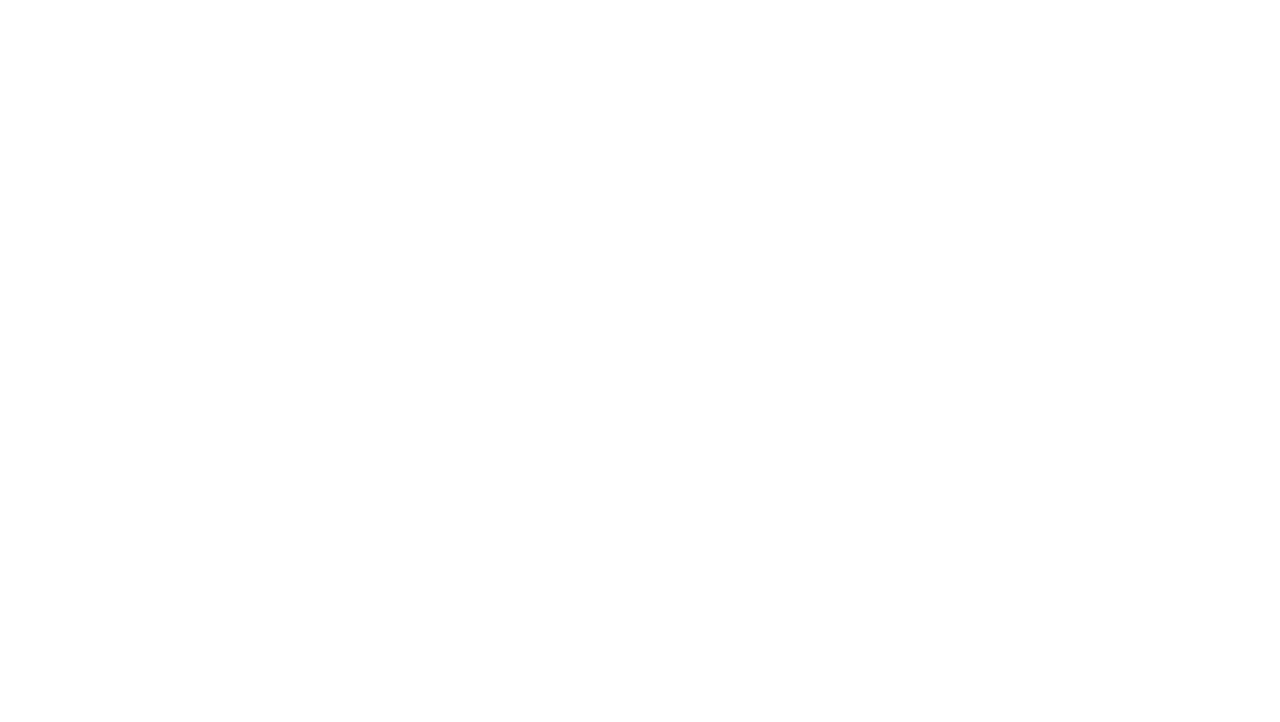
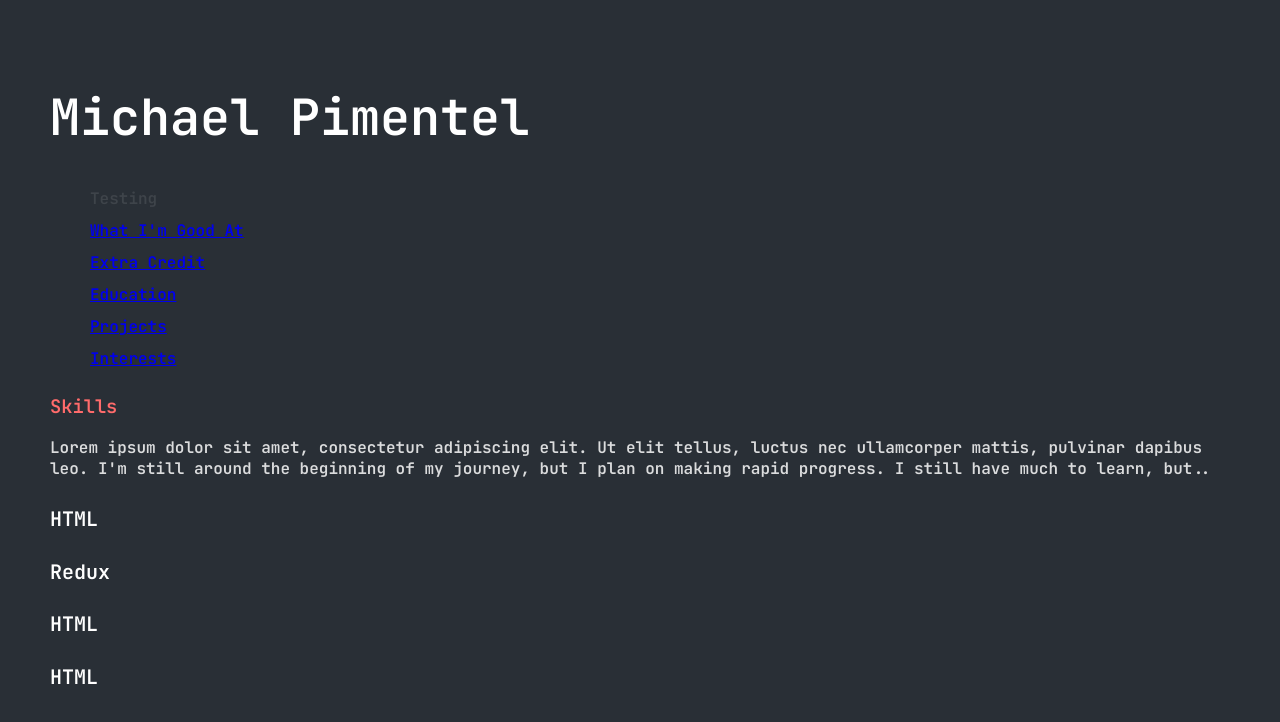
Before and after one commit to mikecpimentel/Portfolio, a React (Create React App) app in the folder client/: page /skills in a window 1280 px wide. Shown: the top 722 px of the page. Built offline with nearby package versions, Linux system fonts and the light colour scheme.

Commit message:
Not doing this properly.

```diff
--- a/client/public/index.html
+++ b/client/public/index.html
@@ -1,15 +1,11 @@
 <!DOCTYPE html>
 <html lang="en">
   <head>
+    <link rel="preconnect" href="https://fonts.googleapis.com">
+<link rel="preconnect" href="https://fonts.gstatic.com" crossorigin>
+<link href="https://fonts.googleapis.com/css2?family=JetBrains+Mono:wght@600&display=swap" rel="stylesheet">
     <meta charset="utf-8" />
-    <link rel="icon" href="%PUBLIC_URL%/favicon.ico" />
-    <meta name="viewport" content="width=device-width, initial-scale=1" />
-    <meta name="theme-color" content="#000000" />
-    <meta
-      name="description"
-      content="Web site created using create-react-app"
-    />
-    <link rel="apple-touch-icon" href="%PUBLIC_URL%/logo192.png" />
+
     <!--
       manifest.json provides metadata used when your web app is installed on a
       user's mobile device or desktop. See https://developers.google.com/web/fundamentals/web-app-manifest/
--- a/client/src/App.css
+++ b/client/src/App.css
@@ -1,5 +1,5 @@
 .App {
-  text-align: center;
+  dtext-align: center;
 }
 
 @media (prefers-reduced-motion: no-preference) {
@@ -8,15 +8,16 @@
   }
 }
 
+/*
 .App-header {
   min-height: 100vh;
   display: flex;
   flex-direction: column;
   align-items: center;
   justify-content: center;
-  font-size: calc(10px + 2vmin);
-  color: white;
+  hfont-size: calc(10px + 2vmin);
 }
+
 
 @keyframes App-logo-spin {
   from {
@@ -26,3 +27,4 @@
     transform: rotate(360deg);
   }
 }
+*/
--- a/client/src/App.js
+++ b/client/src/App.js
@@ -1,11 +1,14 @@
 import './App.css';
+
 
 function App() {
   return (
     <div className="App">
       <header className="App-header">
-        taewiasnfjlkasdj fjasdlkfjaklsd jfklasd
+        <h1>Michael Pimentel</h1>
       </header>
+      <main>
+      </main>
     </div>
   );
 }
--- /dev/null
+++ b/client/src/features/nav/NavList.js
@@ -0,0 +1,18 @@
+import { NavLink } from 'react-router-dom'
+
+export const NavList = () => {
+
+    return (
+        <div>
+            <ul className="vertical-nav">
+                <li>Testing</li>
+                <li><NavLink to="/skills">What I'm Good At</NavLink></li>
+                <li><NavLink to="/extra-credit">Extra Credit</NavLink></li>
+                <li><NavLink to="/education">Education</NavLink></li>
+                <li><NavLink to="/projects">Projects</NavLink></li>
+                <li><NavLink to="/interests">Interests</NavLink></li>
+            </ul>
+
+        </div>
+    );
+}
--- /dev/null
+++ b/client/src/features/sections/Education.js
@@ -0,0 +1,16 @@
+
+
+
+
+export const Education = () => {
+    return (
+        <div>
+            <h3>Education</h3>
+            <p className="light-text">Lorem ipsum dolor sit amet, consectetur adipiscing elit. Ut elit tellus, luctus nec ullamcorper mattis, pulvinar dapibus leo. I'm still around the beginning of my journey, but I plan on making rapid progress. I still have much to learn, but..</p>
+            <h4 className="skill">HTML</h4>
+            <h4 className="skill">Redux</h4>
+            <h4 className="skill">HTML</h4>
+            <h4 className="skill">HTML</h4>
+        </div>
+    )
+}
--- /dev/null
+++ b/client/src/features/sections/ExtraCredit.js
@@ -0,0 +1,14 @@
+
+
+export const ExtraCredit = () => {
+    return (
+        <div>
+            <h3>Extra Credit</h3>
+            <p className="light-text">Lorem ipsum dolor sit amet, consectetur adipiscing elit. Ut elit tellus, luctus nec ullamcorper mattis, pulvinar dapibus leo. I'm still around the beginning of my journey, but I plan on making rapid progress. I still have much to learn, but..</p>
+            <h4 className="skill">HTML</h4>
+            <h4 className="skill">Redux</h4>
+            <h4 className="skill">HTML</h4>
+            <h4 className="skill">HTML</h4>
+        </div>
+    )
+}
--- /dev/null
+++ b/client/src/features/sections/Interests.js
@@ -0,0 +1,16 @@
+
+
+
+
+export const Interests = () => {
+    return (
+        <div>
+            <h3>Interests</h3>
+            <p className="light-text">Lorem ipsum dolor sit amet, consectetur adipiscing elit. Ut elit tellus, luctus nec ullamcorper mattis, pulvinar dapibus leo. I'm still around the beginning of my journey, but I plan on making rapid progress. I still have much to learn, but..</p>
+            <h4 className="skill">HTML</h4>
+            <h4 className="skill">Redux</h4>
+            <h4 className="skill">HTML</h4>
+            <h4 className="skill">HTML</h4>
+        </div>
+    )
+}
--- /dev/null
+++ b/client/src/features/sections/Projects.js
@@ -0,0 +1,14 @@
+
+
+export const Projects = () => {
+    return (
+        <div>
+            <h3>Projects</h3>
+            <p className="light-text">Lorem ipsum dolor sit amet, consectetur adipiscing elit. Ut elit tellus, luctus nec ullamcorper mattis, pulvinar dapibus leo. I'm still around the beginning of my journey, but I plan on making rapid progress. I still have much to learn, but..</p>
+            <h4 className="skill">HTML</h4>
+            <h4 className="skill">Redux</h4>
+            <h4 className="skill">HTML</h4>
+            <h4 className="skill">HTML</h4>
+        </div>
+    )
+}
--- /dev/null
+++ b/client/src/features/sections/Skills.js
@@ -0,0 +1,14 @@
+
+
+export const Skills = () => {
+    return (
+        <div>
+            <h3>Skills</h3>
+            <p className="light-text">Lorem ipsum dolor sit amet, consectetur adipiscing elit. Ut elit tellus, luctus nec ullamcorper mattis, pulvinar dapibus leo. I'm still around the beginning of my journey, but I plan on making rapid progress. I still have much to learn, but..</p>
+            <h4 className="skill">HTML</h4>
+            <h4 className="skill">Redux</h4>
+            <h4 className="skill">HTML</h4>
+            <h4 className="skill">HTML</h4>
+        </div>
+    )
+}
--- a/client/src/index.css
+++ b/client/src/index.css
@@ -1,11 +1,42 @@
 body {
   margin: 0;
-  font-family: JetBrains;
+  font-family: "JetBrains Mono";
   -webkit-font-smoothing: antialiased;
   -moz-osx-font-smoothing: grayscale;
+  background-color: #292F36;
+  font-size: 16px;
+  font-weight: 600;
+  color:#fff;
+  padding:50px;
 }
 
 code {
   font-family: source-code-pro, Menlo, Monaco, Consolas, 'Courier New',
     monospace;
 }
+
+p.light-text {
+  color:#ffffffd4;
+}
+
+h1 {
+  font-size: 50px;
+  color:#fff;
+}
+
+h3 {
+  color: #FF6B6B;
+}
+
+h4.skill {
+  color:#fff;
+  font-weight:600;
+  font-size:1.25em;
+}
+
+ul.vertical-nav li {
+  color: #ffffff1a;
+  font-size: 1em;
+  list-style-type: none;
+  line-height:2;
+}
--- a/client/src/index.js
+++ b/client/src/index.js
@@ -1,12 +1,29 @@
 import React from 'react';
 import ReactDOM from 'react-dom';
+import { BrowserRouter, Routes, Route } from 'react-router-dom';
 import './index.css';
 import App from './App';
-import reportWebVitals from './reportWebVitals';
+import { Skills } from './features/sections/Skills';
+import { ExtraCredit } from './features/sections/ExtraCredit';
+import { Projects } from './features/sections/Projects'
+import { Education } from './features/sections/Education'
+import { Interests } from './features/sections/Interests'
+import { NavList } from './features/nav/NavList';
+// import reportWebVitals from './reportWebVitals';
 
 ReactDOM.render(
   <React.StrictMode>
     <App />
+    <BrowserRouter>
+      <NavList />
+      <Routes>
+        <Route path="skills" element={<Skills />} />
+        <Route path="projects" element={<Projects />} />
+        <Route path="interests" element={<Interests />} />
+        <Route path="extra-credit" element={<ExtraCredit />} />
+        <Route path="education" element={<Education />} />
+      </Routes>
+    </BrowserRouter>
   </React.StrictMode>,
   document.getElementById('root')
 );
@@ -14,4 +31,4 @@ ReactDOM.render(
 // If you want to start measuring performance in your app, pass a function
 // to log results (for example: reportWebVitals(console.log))
 // or send to an analytics endpoint. Learn more: https://bit.ly/CRA-vitals
-reportWebVitals();
+// reportWebVitals();
```
Also changed, not shown: 2 other files (tests, documents, lock files or other folders).
